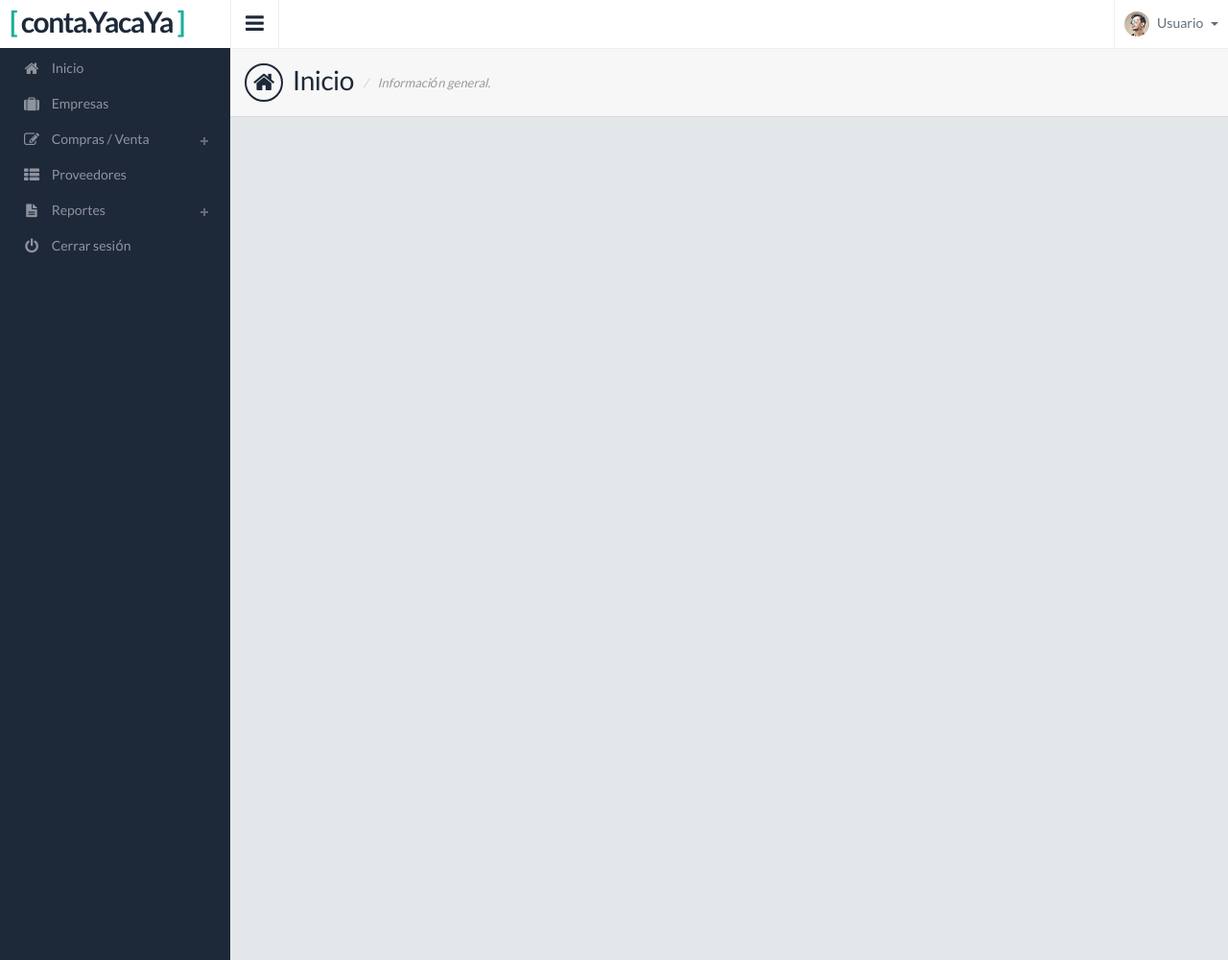
After one commit to educsis/conta-yacaya, a CodeIgniter app: template application/views/dashboard_view.php in a window 1280 px wide. The commit adds this page. Shown: the whole page at 96% size. Run offline with CodeIgniter, Linux system fonts and the light colour scheme; the template is opened without the code that fills it, so the values that code supplies are empty.

Commit message:
fase inicial

```diff
--- a/application/config/config.php
+++ b/application/config/config.php
@@ -14,8 +14,8 @@
 | path to your installation.
 |
 */
-$config['base_url']	= 'http://conta.yacaya.com';
-
+$config['base_url']	= 'http://conta.dev';
+//$config['base_url']	= 'http://conta.yacaya.com';
 /*
 |--------------------------------------------------------------------------
 | Index File
@@ -224,7 +224,7 @@ $config['cache_path'] = '';
 | MUST set an encryption key.  See the user guide for info.
 |
 */
-$config['encryption_key'] = '';
+$config['encryption_key'] = 'ssjdj4338djdj3838jejsdwiwu4333487h8wefh873r48hkjhkjh32jh4ghd';
 
 /*
 |--------------------------------------------------------------------------
--- a/application/config/database.php
+++ b/application/config/database.php
@@ -49,8 +49,10 @@ $active_group = 'default';
 $active_record = TRUE;
 
 $db['default']['hostname'] = 'localhost';
-$db['default']['username'] = 'yacaya';
-$db['default']['password'] = 'Elnienbi2014!';
+$db['default']['username'] = 'root';
+$db['default']['password'] = 'dweniorellana';
+//$db['default']['username'] = 'yacaya';
+//$db['default']['password'] = 'Elnienbi2014!';
 $db['default']['database'] = 'conta-yacaya';
 $db['default']['dbdriver'] = 'mysql';
 $db['default']['dbprefix'] = '';
--- /dev/null
+++ b/application/views/dashboard_view.php
@@ -0,0 +1,189 @@
+<!DOCTYPE html>
+<html lang="en">
+<head>
+  <meta charset="utf-8">
+  <meta name="viewport" content="width=device-width, initial-scale=1.0">
+  <meta name="description" content="">
+  <meta name="author" content="">
+  <link rel="shortcut icon" href="images/favicon.png" type="image/png">
+
+  <title>conta.YacaYa</title>
+
+  <link href="assets/css/style.default.css" rel="stylesheet">
+
+  <!-- HTML5 shim and Respond.js IE8 support of HTML5 elements and media queries -->
+  <!--[if lt IE 9]>
+  <script src="js/html5shiv.js"></script>
+  <script src="js/respond.min.js"></script>
+  <![endif]-->
+</head>
+
+<body>
+
+<!-- Preloader -->
+<div id="preloader">
+    <div id="status"><i class="fa fa-spinner fa-spin"></i></div>
+</div>
+
+<section>
+
+  <div class="leftpanel">
+
+    <div class="logopanel">
+        <h1><span>[</span> conta.YacaYa <span>]</span></h1>
+    </div><!-- logopanel -->
+
+    <div class="leftpanelinner">
+
+        <!-- This is only visible to small devices -->
+        <div class="visible-xs hidden-sm hidden-md hidden-lg">
+            <div class="media userlogged">
+                <img alt="" src="assets/images/photos/loggeduser.png" class="media-object">
+                <div class="media-body">
+                    <h4>Usuario</h4>
+                </div>
+            </div>
+
+            <h5 class="sidebartitle actitle">Cuenta</h5>
+            <ul class="nav nav-pills nav-stacked nav-bracket mb30">
+              <li><a href="profile.html"><i class="fa fa-user"></i> <span>Perfil</span></a></li>
+              <li><a href="#"><i class="fa fa-cog"></i> <span>Configuraci&oacute;n</span></a></li>
+              <li><a href="signout.html"><i class="fa fa-sign-out"></i> <span>Cerrar sesi&oacute;n</span></a></li>
+            </ul>
+        </div>
+
+      <ul class="nav nav-pills nav-stacked nav-bracket">
+        <li><a href="index.html"><i class="fa fa-home"></i> <span>Inicio</span></a></li>
+        <li><a href="email.html"><i class="fa fa-suitcase"></i> <span>Empresas</span></a></li>
+        <li class="nav-parent"><a href="#"><i class="fa fa-edit"></i> <span>Compras / Venta</span></a>
+            <ul class="children">
+                <li><a href="general-forms.html"><i class="fa fa-caret-right"></i> Compras</a></li>
+                <li><a href="form-layouts.html"><i class="fa fa-caret-right"></i> Ventas</a></li>
+            </ul>
+        </li>
+        <li><a href="tables.html"><i class="fa fa-th-list"></i> <span>Proveedores</span></a></li>
+        <li class="nav-parent"><a href="#"><i class="fa fa-file-text"></i> <span>Reportes</span></a>
+          <ul class="children">
+            <li><a href="calendar.html"><i class="fa fa-caret-right"></i> Ventas</a></li>
+            <li><a href="media-manager.html"><i class="fa fa-caret-right"></i> Compras</a></li>
+            <li><a href="timeline.html"><i class="fa fa-caret-right"></i> Cierre mensual</a></li>
+            <li><a href="blog-list.html"><i class="fa fa-caret-right"></i> Proveedores</a></li>
+            <li><a href="blog-single.html"><i class="fa fa-caret-right"></i> Empresas</a></li>
+          </ul>
+        </li>
+        <li><a href="layouts.html"><i class="fa fa-power-off"></i> <span>Cerrar sesi&oacute;n</span></a></li>
+      </ul>
+
+      <!--<div class="infosummary">
+        <h5 class="sidebartitle">Information Summary</h5>
+        <ul>
+            <li>
+                <div class="datainfo">
+                    <span class="text-muted">Daily Traffic</span>
+                    <h4>630, 201</h4>
+                </div>
+                <div id="sidebar-chart" class="chart"></div>
+            </li>
+            <li>
+                <div class="datainfo">
+                    <span class="text-muted">Average Users</span>
+                    <h4>1, 332, 801</h4>
+                </div>
+                <div id="sidebar-chart2" class="chart"></div>
+            </li>
+            <li>
+                <div class="datainfo">
+                    <span class="text-muted">Disk Usage</span>
+                    <h4>82.2%</h4>
+                </div>
+                <div id="sidebar-chart3" class="chart"></div>
+            </li>
+            <li>
+                <div class="datainfo">
+                    <span class="text-muted">CPU Usage</span>
+                    <h4>140.05 - 32</h4>
+                </div>
+                <div id="sidebar-chart4" class="chart"></div>
+            </li>
+            <li>
+                <div class="datainfo">
+                    <span class="text-muted">Memory Usage</span>
+                    <h4>32.2%</h4>
+                </div>
+                <div id="sidebar-chart5" class="chart"></div>
+            </li>
+        </ul>
+      </div>--><!-- infosummary -->
+
+    </div><!-- leftpanelinner -->
+  </div><!-- leftpanel -->
+
+  <div class="mainpanel">
+
+    <div class="headerbar">
+
+      <a class="menutoggle"><i class="fa fa-bars"></i></a>
+
+
+      <div class="header-right">
+        <ul class="headermenu">
+          <li>
+            <div class="btn-group">
+              <button type="button" class="btn btn-default dropdown-toggle" data-toggle="dropdown">
+                <img src="assets/images/photos/loggeduser.png" alt="" />
+                Usuario
+                <span class="caret"></span>
+              </button>
+              <ul class="dropdown-menu dropdown-menu-usermenu pull-right">
+                <li><a href="profile.html"><i class="glyphicon glyphicon-user"></i> Perfil</a></li>
+                <li><a href="#"><i class="glyphicon glyphicon-cog"></i> Configuraci&oacute;n</a></li>
+                <li><a href="signin.html"><i class="glyphicon glyphicon-log-out"></i> Cerrar sesi&oacute;n</a></li>
+              </ul>
+            </div>
+          </li>
+        </ul>
+      </div><!-- header-right -->
+
+    </div><!-- headerbar -->
+
+    <div class="pageheader">
+      <h2><i class="fa fa-home"></i> Inicio <span>Informaci&oacute;n general.</span></h2>
+
+    </div>
+
+    <div class="contentpanel">
+      <!-- content goes here... -->
+    </div>
+
+  </div><!-- mainpanel -->
+
+  <div class="rightpanel">
+    <!-- Nav tabs -->
+    <ul class="nav nav-tabs nav-justified">
+        <li class="active"><a href="#rp-alluser" data-toggle="tab"><i class="fa fa-users"></i></a></li>
+        <li><a href="#rp-favorites" data-toggle="tab"><i class="fa fa-heart"></i></a></li>
+        <li><a href="#rp-history" data-toggle="tab"><i class="fa fa-clock-o"></i></a></li>
+        <li><a href="#rp-settings" data-toggle="tab"><i class="fa fa-gear"></i></a></li>
+    </ul>
+
+    <!-- Tab panes -->
+
+  </div><!-- rightpanel -->
+
+</section>
+
+
+
+<script src="assets/js/jquery-1.10.2.min.js"></script>
+<script src="assets/js/jquery-migrate-1.2.1.min.js"></script>
+<script src="assets/js/bootstrap.min.js"></script>
+<script src="assets/js/modernizr.min.js"></script>
+<script src="assets/js/jquery.sparkline.min.js"></script>
+<script src="assets/js/toggles.min.js"></script>
+<script src="assets/js/retina.min.js"></script>
+<script src="assets/js/jquery.cookies.js"></script>
+
+<script src="assets/js/custom.js"></script>
+
+</body>
+</html>
```
Also changed, not shown: application/controllers/admin.php (added, +29 -0 lines), application/controllers/login.php (+19 -3 lines), application/views/login_view.php (+16 -7 lines).
